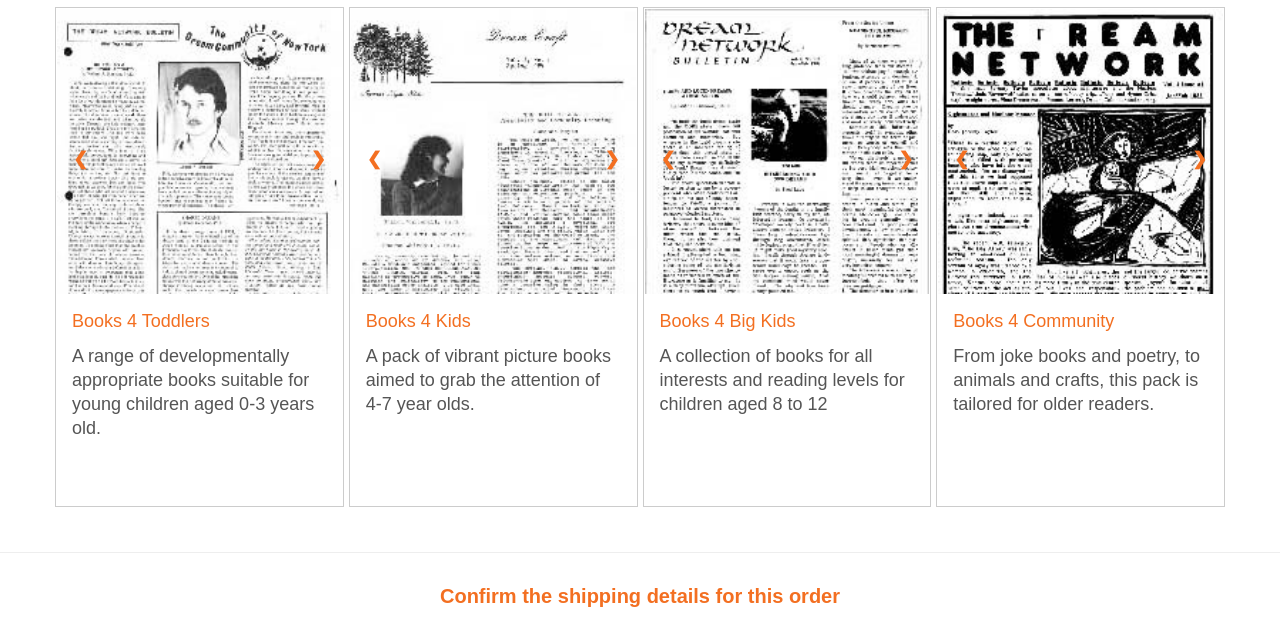
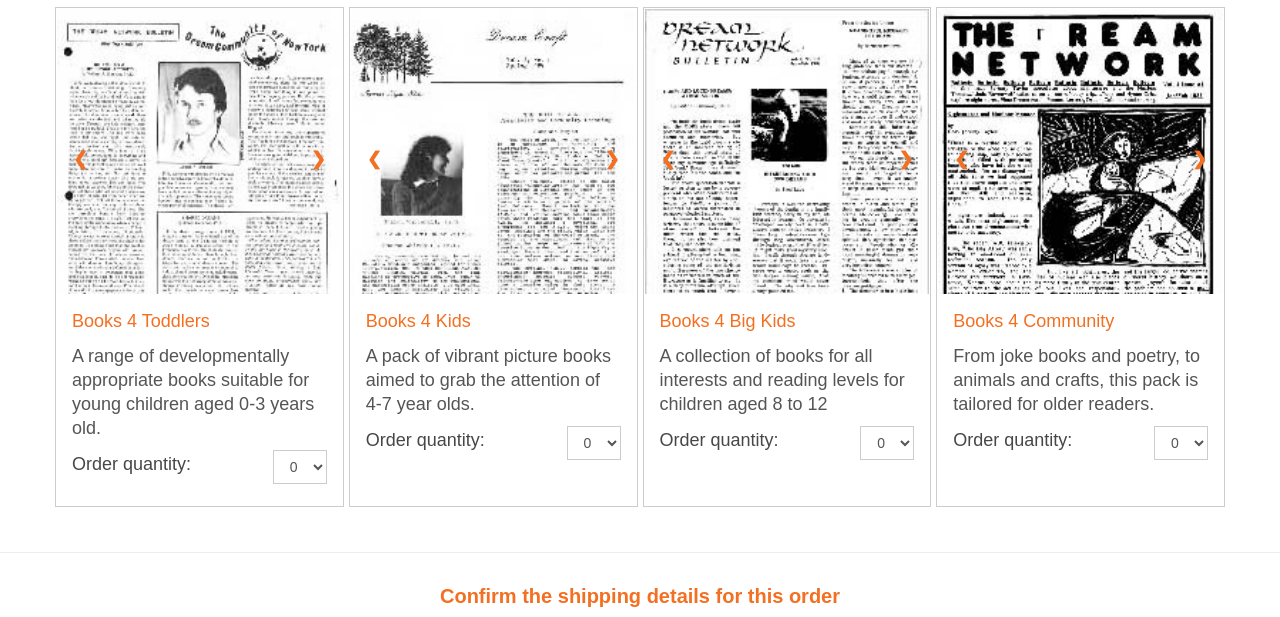
Before and after one commit to pratapjadhavar/ilf-book-forms, a website: page order.html in a window 1280 px wide. Shown: the part 139-756 px from the top of the page. Drawn offline with Linux system fonts and the light colour scheme; a web font is replaced by a local one.

Commit message:
pack number dropdown

```diff
--- a/bookOrder.js
+++ b/bookOrder.js
@@ -1,3 +1,5 @@
+var MAX_PACKS = 4;
+
 var bookPacks = [
     {
         name: "Books 4 Toddlers",
@@ -101,7 +103,28 @@ function makePackInfoBox(pName, pDesc, isAvail) {
     packDescripion.className = "bookpack-description";
     packInfoBox.appendChild(title);
     packInfoBox.appendChild(packDescripion);
+    packInfoBox.appendChild(makePackNumberDropdown(pName));
+
     return packInfoBox;
+}
+
+function makePackNumberDropdown(packName) {
+    var dropdownContainer = document.createElement("div");
+    dropdownContainer.className = "bookpack-dropdown-container";
+    var quantityLabel = document.createElement("span");
+    quantityLabel.innerText = "Order quantity: ";
+    var quantitySelect = document.createElement("select");
+    quantitySelect.className = "quantity-select form-control";
+    var i;
+    for (i = 0; i < MAX_PACKS + 1; i++) {
+        var quantOption = document.createElement("option");
+        quantOption.value = i;
+        quantOption.innerText = i;
+        quantitySelect.appendChild(quantOption);
+    }
+    dropdownContainer.appendChild(quantityLabel);
+    dropdownContainer.appendChild(quantitySelect);
+    return dropdownContainer;
 }
 
 function makeSlideShow(slidePics, packNumber) {
--- a/order.css
+++ b/order.css
@@ -7,11 +7,21 @@
     padding: 15px;
 }
 
+.bookpack-dropdown-container {
+    display: flex;
+    flex-direction: row;
+    justify-content: space-between;
+}
+
 /* Slideshow container */
 .slideshow-container {
     width: 100%;
     position: relative;
     margin: auto;
+}
+
+.quantity-select {
+    width: auto !important;
 }
 
 .slide-img {
--- a/order.html
+++ b/order.html
@@ -154,7 +154,7 @@
                     <div class="row">
                         <div class="col-sm-5 col-sm-offset-1 col-push">
                             <label for="State"><b>State</b>*</label>
-                            <select class="form-control input-lg" name="cars">
+                            <select class="form-control input-lg" name="states">
                                 <option value="NT">NT</option>
                                 <option value="WA">WA</option>
                                 <option value="SA">SA</option>
```
